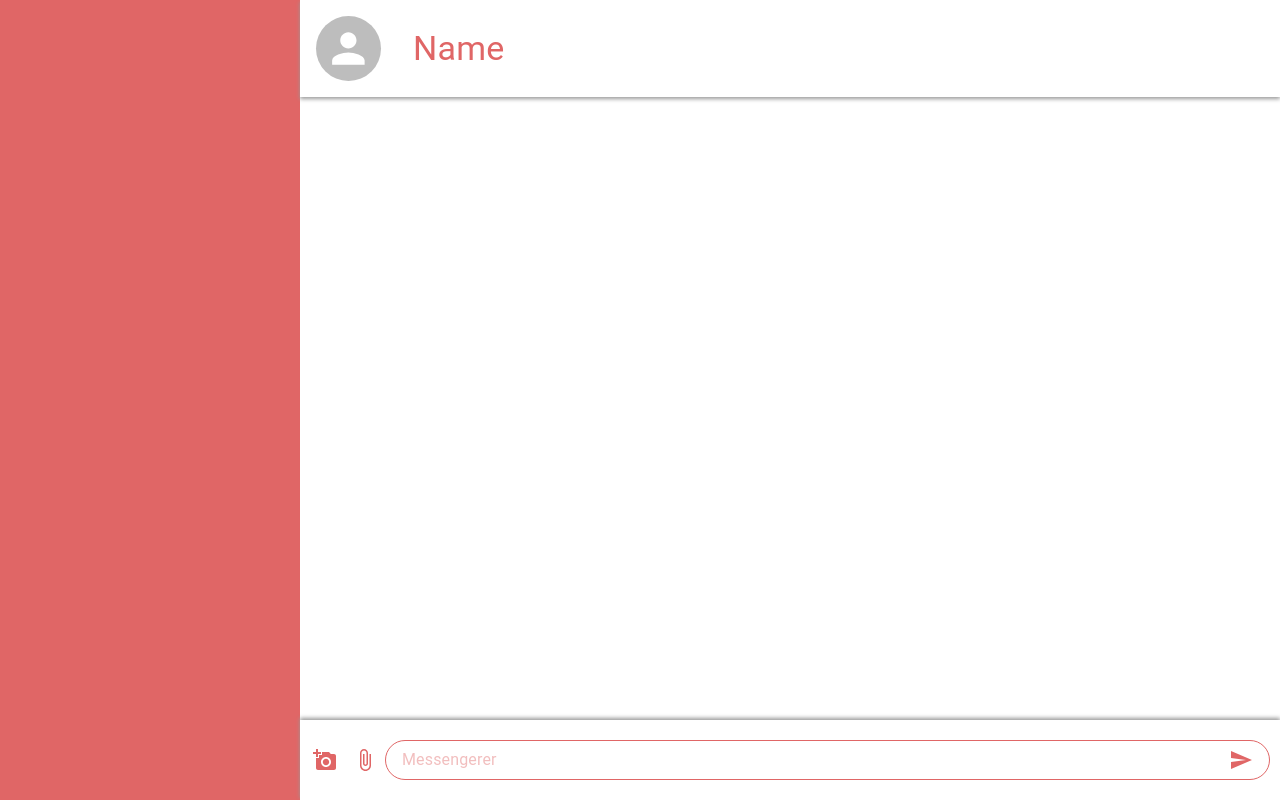
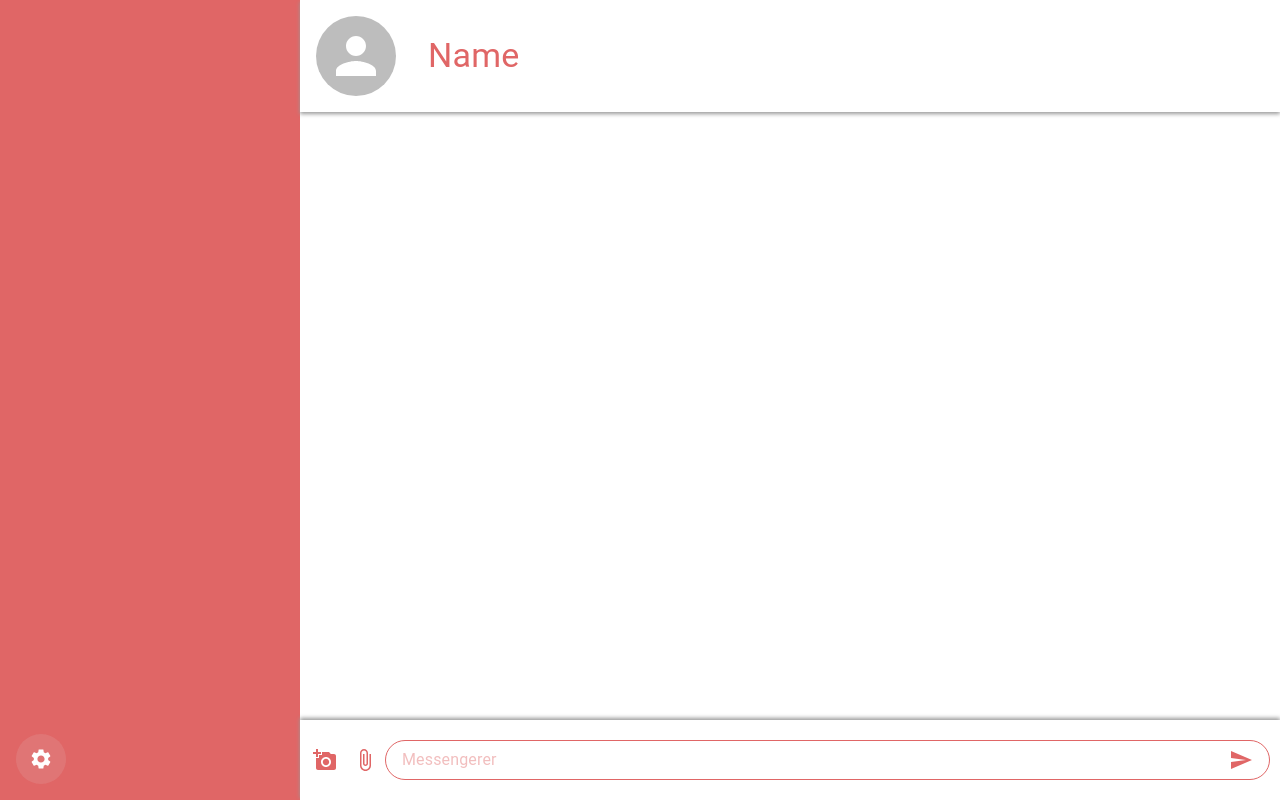
Before and after one commit to seddboi/Messengerer, a React (Vite) app: page /home in a window 1280 px wide. Built offline with nearby package versions, Linux system fonts and the light colour scheme.

Commit message:
added settings button

```diff
--- a/src/App.css
+++ b/src/App.css
@@ -62,9 +62,14 @@ html {
 /* Home Page */
 .left-home {
 	height: 100vh;
-	-webkit-transition: height 0.1s;
-	-o-transition: height 0.1s;
-	transition: height 0.1s;
+}
+
+@media screen and (min-width: 901px) {
+	.left-home {
+		-webkit-transition: height 0.1s;
+		-o-transition: height 0.1s;
+		transition: height 0.1s;
+	}
 }
 
 @media screen and (max-width: 900px) {
--- a/src/pages/Home.jsx
+++ b/src/pages/Home.jsx
@@ -15,7 +15,7 @@ import {
 	IconButton,
 	InputAdornment,
 } from '@mui/material';
-import { Send, AddAPhoto, AttachFile } from '@mui/icons-material';
+import { Send, AddAPhoto, AttachFile, Settings } from '@mui/icons-material';
 
 export function Home() {
 	return (
@@ -26,13 +26,27 @@ export function Home() {
 					backgroundColor: '#E06666',
 					width: '100%',
 					maxWidth: { xs: '100%', sm: '100%', md: '300px' },
+					display: 'flex',
+					flexDirection: { xs: 'row', sm: 'row', md: 'column' },
 				}}
 			>
-				<List>{/* map out previous conversations */}</List>
+				<List sx={{ flexGrow: 1 }}>{/* map out previous conversations */}</List>
+				<IconButton
+					sx={{
+						fontSize: 'large',
+						backgroundColor: 'rgb(224, 122, 122, 0.8)',
+						color: 'white',
+						height: '50px',
+						width: '50px',
+						m: { xs: '5px', sm: '5px', md: 2 },
+					}}
+				>
+					<Settings />
+				</IconButton>
 			</Box>
 			<Box className="right-home" sx={{ flexGrow: 1, display: 'flex', flexDirection: 'column' }}>
 				<Box className="conversation-title" sx={{ display: 'flex', alignItems: 'center', p: 2, boxShadow: '0px 2px 4px #999' }}>
-					<Avatar sx={{ height: '65px', width: '65px' }}></Avatar>
+					<Avatar sx={{ height: '80px', width: '80px' }}></Avatar>
 					<Typography variant="h4" sx={{ pl: 4, color: '#E06666' }}>
 						Name
 					</Typography>
```
